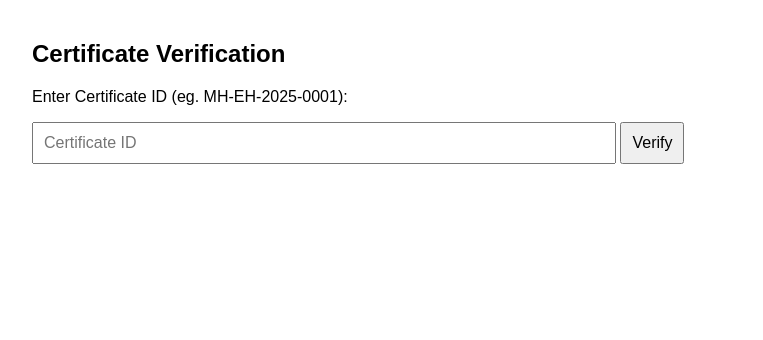
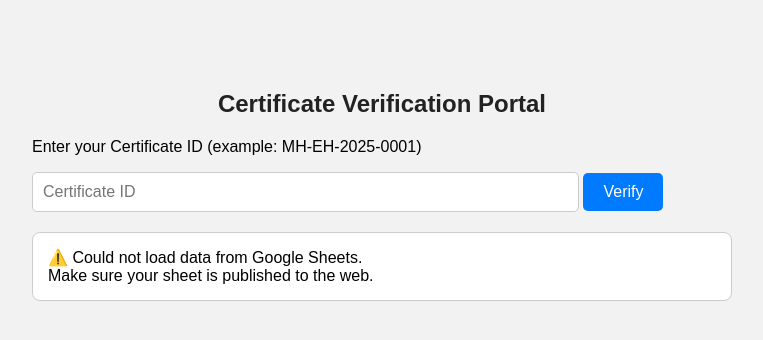
Before and after one commit to meetkr971754-tech/CERTIFICATE-VERIFY, a plain HTML site: page index.html in a window 1280 px wide. Shown: the whole page, without its empty margins (258-1021 px from the left). Drawn offline with Linux system fonts and the light colour scheme; no server answers.

Commit message:
index.html

```diff
--- a/index.html
+++ b/index.html
@@ -1,55 +1,98 @@
 <!doctype html>
-<html>
+<html lang="en">
 <head>
   <meta charset="utf-8">
-  <title>Certificate Verification</title>
+  <title>Certificate Verification | Meet Hacker</title>
+  <meta name="viewport" content="width=device-width, initial-scale=1">
   <style>
-    body{font-family:Arial;max-width:700px;margin:40px auto;}
-    input{padding:10px;width:80%;font-size:16px;}
-    button{padding:10px;font-size:16px;}
-    .result{margin-top:20px;padding:15px;border-radius:8px;border:1px solid #ccc;}
+    body {
+      font-family: Arial, sans-serif;
+      background: #f2f2f2;
+      max-width: 700px;
+      margin: 50px auto;
+      padding: 20px;
+    }
+    h2 { text-align: center; color: #222; }
+    input {
+      padding: 10px;
+      width: 75%;
+      font-size: 16px;
+      border: 1px solid #ccc;
+      border-radius: 5px;
+    }
+    button {
+      padding: 10px 20px;
+      font-size: 16px;
+      border: none;
+      background: #007bff;
+      color: white;
+      border-radius: 5px;
+      cursor: pointer;
+    }
+    button:hover { background: #0056b3; }
+    .result {
+      margin-top: 20px;
+      padding: 15px;
+      border-radius: 8px;
+      border: 1px solid #ccc;
+      background: #fff;
+    }
   </style>
 </head>
 <body>
-  <h2>Certificate Verification</h2>
-  <p>Enter Certificate ID (eg. MH-EH-2025-0001):</p>
-  <input id="qid" placeholder="Certificate ID"/>
+  <h2>Certificate Verification Portal</h2>
+  <p>Enter your Certificate ID (example: MH-EH-2025-0001)</p>
+  <input id="qid" placeholder="Certificate ID">
   <button onclick="verify()">Verify</button>
+
   <div id="out"></div>
 
 <script>
-// CHANGE THIS to your published CSV URL (from Google Sheets -> Publish -> CSV)
-const CSV_URL = "https://docs.google.com/spreadsheets/d/YOUR_SHEET_ID/pub?output=csv";
+/* 🔗 Replace this link with your own published Google Sheet CSV link */
+const CSV_URL = "https://docs.google.com/spreadsheets/d/1OCe0iep6tN5xW37WNqaZwlt0b3zljcUHubp9Cf-NjC8/pub?output=csv";
 
 let data = [];
+
+// Fetch the sheet data
 fetch(CSV_URL)
-  .then(r=>r.text())
-  .then(txt=>{
-    const rows = txt.trim().split('\n').map(r=>r.split(','));
-    const headers = rows.shift().map(h=>h.replace(/(^"|"$)/g,''));
+  .then(r => r.text())
+  .then(txt => {
+    const rows = txt.trim().split('\n').map(r => r.split(','));
+    const headers = rows.shift().map(h => h.replace(/(^"|"$)/g,''));
     data = rows.map(r=>{
-      const obj = {};
-      r.forEach((c,i)=> obj[headers[i]] = (c||"").replace(/(^"|"$)/g,''));
+      const obj={};
+      r.forEach((c,i)=>obj[headers[i]]=(c||"").replace(/(^"|"$)/g,''));
       return obj;
     });
+  })
+  .catch(err => {
+    document.getElementById('out').innerHTML =
+      '<div class="result">⚠️ Could not load data from Google Sheets.<br>' +
+      'Make sure your sheet is published to the web.</div>';
   });
 
-function verify(){
+function verify() {
   const id = document.getElementById('qid').value.trim();
   const out = document.getElementById('out');
   out.innerHTML = '';
-  if(!id){ out.innerHTML = '<div class="result">Please enter an ID.</div>'; return;}
-  const found = data.find(d => (d.ID || d["Unique ID"] || d["Certificate ID"] || "").toLowerCase() === id.toLowerCase());
-  if(found){
+
+  if (!id) {
+    out.innerHTML = '<div class="result">⚠️ Please enter a Certificate ID.</div>';
+    return;
+  }
+
+  const found = data.find(d => (d.ID || '').toLowerCase() === id.toLowerCase());
+
+  if (found) {
     out.innerHTML = `<div class="result">
-      <strong>Valid Certificate</strong><br>
-      Name: ${found.Name || found["Student Name"] || ''} <br>
-      Course: ${found.Course || ''} <br>
-      Date: ${found.Date || ''} <br>
-      <a href="${found.PDF || found['Certificate Link'] || '#'}" target="_blank">Open Certificate (PDF)</a>
+      ✅ <strong>Valid Certificate</strong><br><br>
+      <b>Name:</b> ${found.Name || ''}<br>
+      <b>Course:</b> ${found.Course || ''}<br>
+      <b>Date:</b> ${found.Date || ''}<br><br>
+      ${found.PDF ? `<a href="${found.PDF}" target="_blank">🔗 View Certificate (PDF)</a>` : ''}
     </div>`;
   } else {
-    out.innerHTML = '<div class="result">Certificate not found (invalid ID).</div>';
+    out.innerHTML = '<div class="result">❌ Certificate not found. Please check your ID.</div>';
   }
 }
 </script>
```
